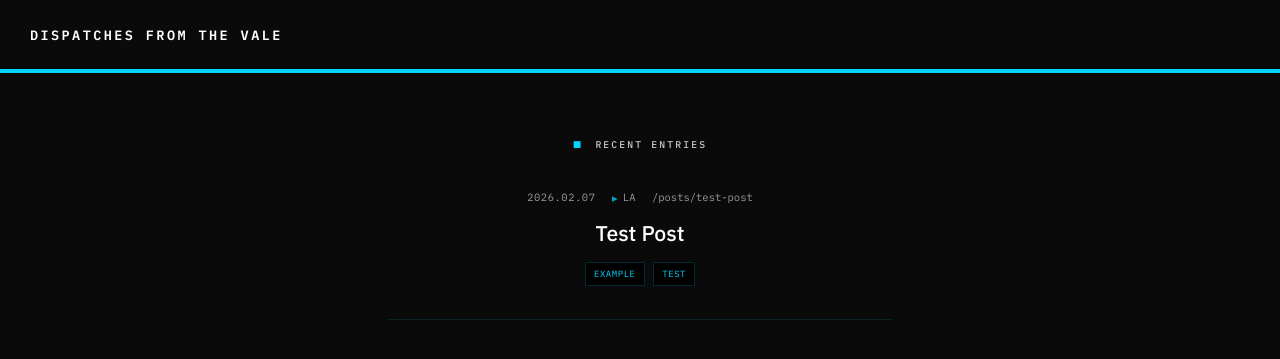
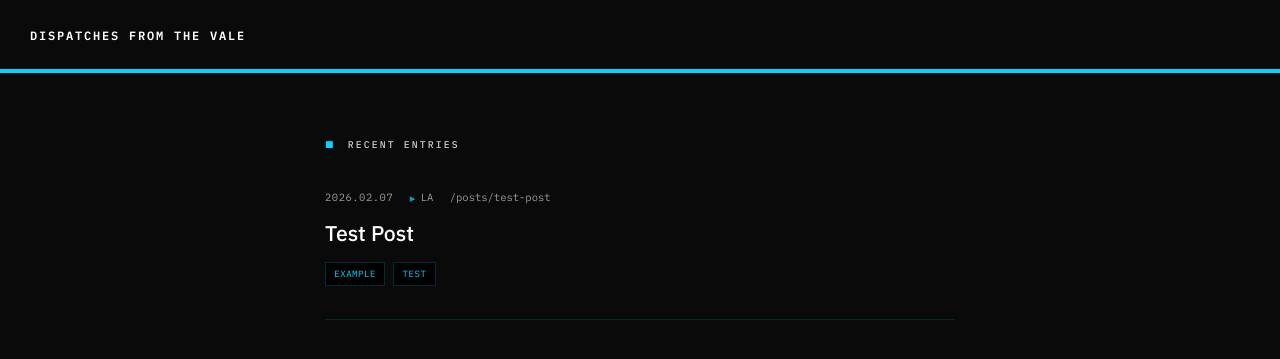
Before and after one commit to valeobserver/dispatches-from-the-vale, a Jekyll site: the page built from index.html, in a window 1280 px wide. Shown: the top 359 px of the page. Built offline with Jekyll 4.4.1, drawn with Linux system fonts in a browser that asks for light colours.

Commit message:
fix spacing, remove fallback logic

```diff
--- a/_layouts/default.html
+++ b/_layouts/default.html
@@ -47,9 +47,9 @@
 
         .site-title {
             font-family: var(--mono);
-            font-size: 0.9rem;
+            font-size: 0.8rem;               /* shrunk to match Field Log size */
             font-weight: 600;
-            letter-spacing: 0.18em;
+            letter-spacing: 0.15em;
             text-transform: uppercase;
             color: var(--fg);
             text-decoration: none;
@@ -62,10 +62,10 @@
         main {
             max-width: 720px;
             margin: 0 auto;
-            padding: 4rem 3rem;           /* more side padding for centered feel */
+            padding: 4rem 3rem;             /* generous side space like Field Log */
         }
 
-        /* Homepage list */
+        /* Homepage list – left-aligned with side space */
         .posts-header {
             font-family: var(--mono);
             font-size: 0.65rem;
@@ -77,7 +77,6 @@
             display: flex;
             align-items: center;
             gap: 0.8rem;
-            justify-content: center;
         }
 
         .posts-header::before {
@@ -105,7 +104,6 @@
             align-items: center;
             gap: 1.1rem;
             opacity: 0.75;
-            justify-content: center;
         }
 
         .location-marker {
@@ -129,7 +127,6 @@
             font-weight: 500;
             line-height: 1.32;
             margin-bottom: 1rem;
-            text-align: center;
         }
 
         .post-title a {
@@ -146,7 +143,6 @@
             display: flex;
             flex-wrap: wrap;
             gap: 0.55rem;
-            justify-content: center;
         }
 
         .tag {
@@ -163,11 +159,10 @@
         hr {
             border: none;
             border-top: 1px solid rgba(0, 212, 255, 0.12);
-            margin: 2.2rem auto 0;
-            width: 80%;
+            margin: 2.2rem 0 0;
         }
 
-        /* Single post */
+        /* Single post – left-aligned title/meta/divider/body */
         .article-header {
             margin-bottom: 3.5rem;
             padding-bottom: 2.2rem;
@@ -184,7 +179,6 @@
             align-items: center;
             flex-wrap: wrap;
             opacity: 0.85;
-            justify-content: center;
         }
 
         .article-location {
@@ -198,7 +192,6 @@
             font-weight: 500;
             line-height: 1.28;
             margin-bottom: 1.8rem;
-            text-align: center;
         }
 
         .article-tags {
@@ -206,7 +199,6 @@
             flex-wrap: wrap;
             gap: 0.6rem;
             margin-top: 1.2rem;
-            justify-content: center;
         }
 
         .article-content {
@@ -225,12 +217,11 @@
 
         .back-link {
             display: block;
-            margin: 4rem auto 0;
+            margin-top: 4rem;
             font-family: var(--mono);
             font-size: 0.8rem;
             color: var(--fg-dim);
             text-decoration: none;
-            text-align: center;
         }
 
         .back-link:hover {
@@ -257,7 +248,7 @@
             .post-meta,
             .article-meta {
                 flex-direction: column;
-                align-items: center;
+                align-items: flex-start;
                 gap: 0.4rem;
             }
 
```
